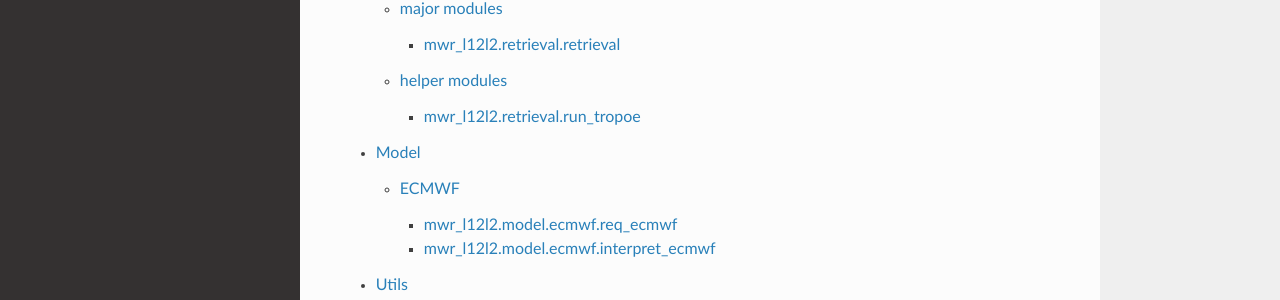
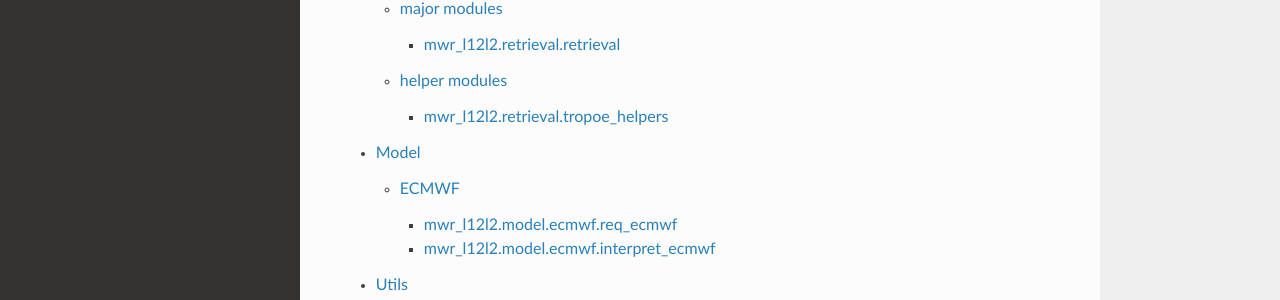
Before and after one commit to MeteoSwiss/mwr_l12l2, a Sphinx documentation site: the page built from docs/api.rst, in a window 1280 px wide and 1033 px high. Shown: the part 319-619 px from the top of the window. Built offline with Sphinx 7.4.7 and the Read the Docs theme 2.0.0, drawn with Linux system fonts in a browser that asks for light colours.

Commit message:
fix documentation bug

```diff
--- a/docs/api/retrieval.rst
+++ b/docs/api/retrieval.rst
@@ -18,12 +18,12 @@
 helper modules
 --------------
 
-mwr\_l12l2.retrieval.run\_tropoe
+mwr\_l12l2.retrieval.tropoe\_helpers
 ^^^^^^^^^^^^^^^^^^^^^^^^^^^^^^^^^^^^^^^^^^^^^^^^^
 
 This module contains utilities for running the TROPoe container
 
-.. automodule:: mwr_l12l2.retrieval.run_tropoe
+.. automodule:: mwr_l12l2.retrieval.tropoe_helpers
    :members:
    :undoc-members:
    :show-inheritance:
```
